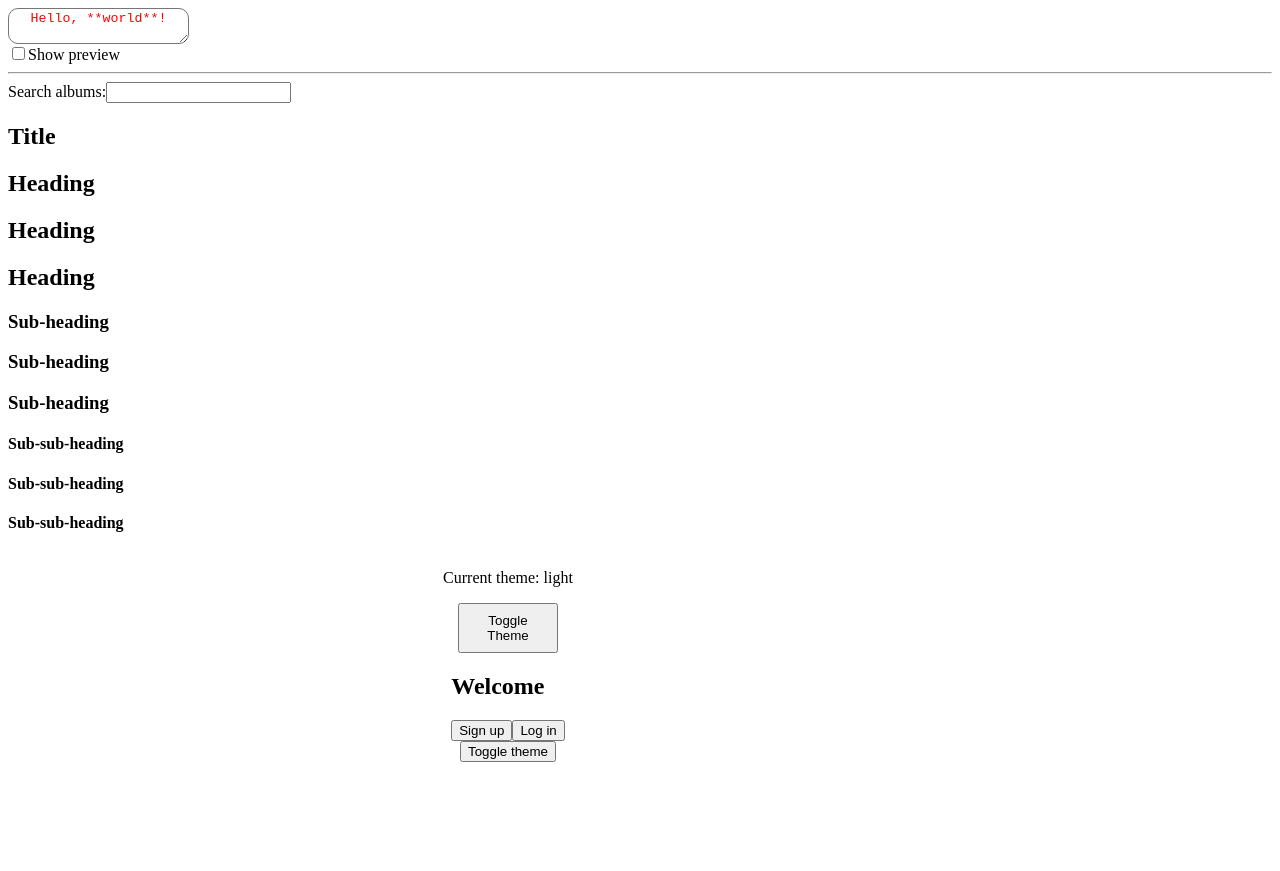
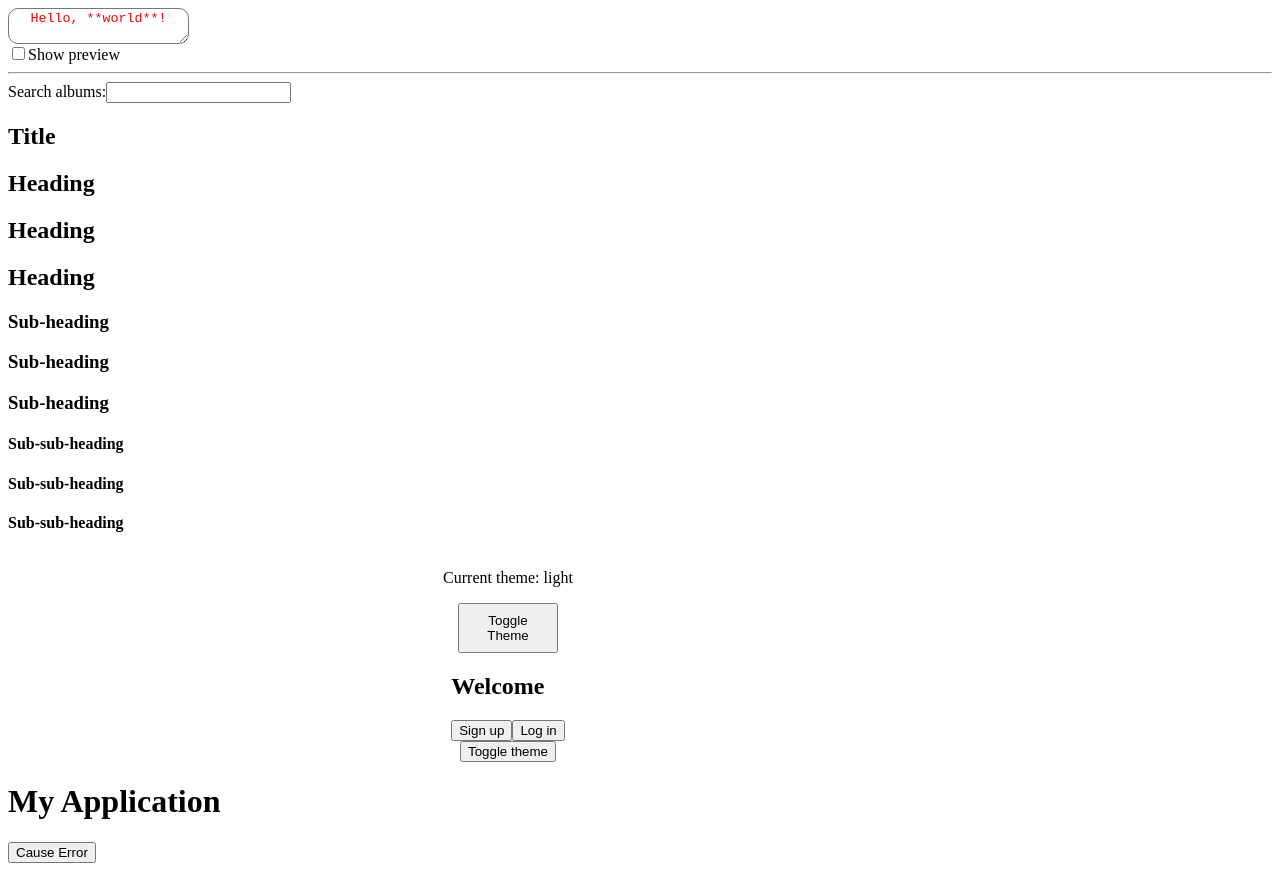
Before and after one commit to vietduongquoc-agilityio/hotel-management, a React (Vite) app in the folder examples-react/: page / in a window 1280 px wide. Before the commit the page ends 800 px from the top, so only its background shows below. Built offline with nearby package versions, Linux system fonts and the light colour scheme.

Commit message:
Implement element examples Error Boundary

```diff
--- /dev/null
+++ b/examples-react/src/ErrorBoundary/App.tsx
@@ -0,0 +1,15 @@
+import ErrorBoundary from './ErrorBoundary';
+import MyComponent from './Error';
+
+function AppError() {
+  return (
+    <div>
+      <h1>My Application</h1>
+      <ErrorBoundary>
+        <MyComponent />
+      </ErrorBoundary>
+    </div>
+  );
+}
+
+export default AppError;
--- /dev/null
+++ b/examples-react/src/ErrorBoundary/Error.tsx
@@ -0,0 +1,30 @@
+import { Component } from "react";
+
+interface MyComponentState {
+  throwError: boolean;
+}
+
+class MyComponent extends Component<object, MyComponentState> {
+  constructor(props: object) {
+    super(props);
+    this.state = { throwError: false };
+  }
+
+  handleClick = () => {
+    this.setState({ throwError: true });
+  };
+
+  render() {
+    if (this.state.throwError) {
+      throw new Error("An error has occurred!");
+    }
+
+    return (
+      <div>
+        <button onClick={this.handleClick}>Cause Error</button>
+      </div>
+    );
+  }
+}
+
+export default MyComponent;
--- /dev/null
+++ b/examples-react/src/ErrorBoundary/ErrorBoundary.tsx
@@ -0,0 +1,34 @@
+import React, { ReactNode } from 'react';
+
+interface ErrorBoundaryProps {
+  children: ReactNode;
+}
+
+interface ErrorBoundaryState {
+  hasError: boolean;
+}
+
+class ErrorBoundary extends React.Component<ErrorBoundaryProps, ErrorBoundaryState> {
+  constructor(props: ErrorBoundaryProps) {
+    super(props);
+    this.state = { hasError: false };
+  }
+
+  static getDerivedStateFromError(): ErrorBoundaryState {
+    return { hasError: true };
+  }
+
+  componentDidCatch(error: Error, errorInfo: React.ErrorInfo): void {
+    console.error("Error caught by Error Boundary: ", error, errorInfo);
+  }
+
+  render() {
+    if (this.state.hasError) {
+      return <h1>Something went wrong.</h1>;
+    }
+
+    return this.props.children;
+  }
+}
+
+export default ErrorBoundary;
--- a/examples-react/src/main.tsx
+++ b/examples-react/src/main.tsx
@@ -1,17 +1,19 @@
-import { StrictMode } from 'react'
-import { createRoot } from 'react-dom/client'
-import MarkdownEditor from './Lazy/LazyPage.tsx'
-import App from './Suspense/SuspensePage.tsx'
-import ContextPage from './Context/ContextApp.tsx'
-import AppDL from './UseContext/App.tsx'
-import UseContextPage from './UseContext/ContextPage.tsx'
+import { StrictMode } from "react";
+import { createRoot } from "react-dom/client";
+import MarkdownEditor from "./Lazy/LazyPage.tsx";
+import App from "./Suspense/SuspensePage.tsx";
+import ContextPage from "./Context/ContextApp.tsx";
+import AppDL from "./UseContext/App.tsx";
+import UseContextPage from "./UseContext/ContextPage.tsx";
+import AppError from "./ErrorBoundary/App.tsx";
 
-createRoot(document.getElementById('root')!).render(
+createRoot(document.getElementById("root") as HTMLElement).render(
   <StrictMode>
-    <MarkdownEditor />
-    <App/>
-    <ContextPage />
-    <AppDL />
-    <UseContextPage />
+      <MarkdownEditor />
+      <App />
+      <ContextPage />
+      <AppDL />
+      <UseContextPage />
+      <AppError />
   </StrictMode>
-)
+);
```
Also changed, not shown: 1 other file (tests, documents, lock files or other folders).
